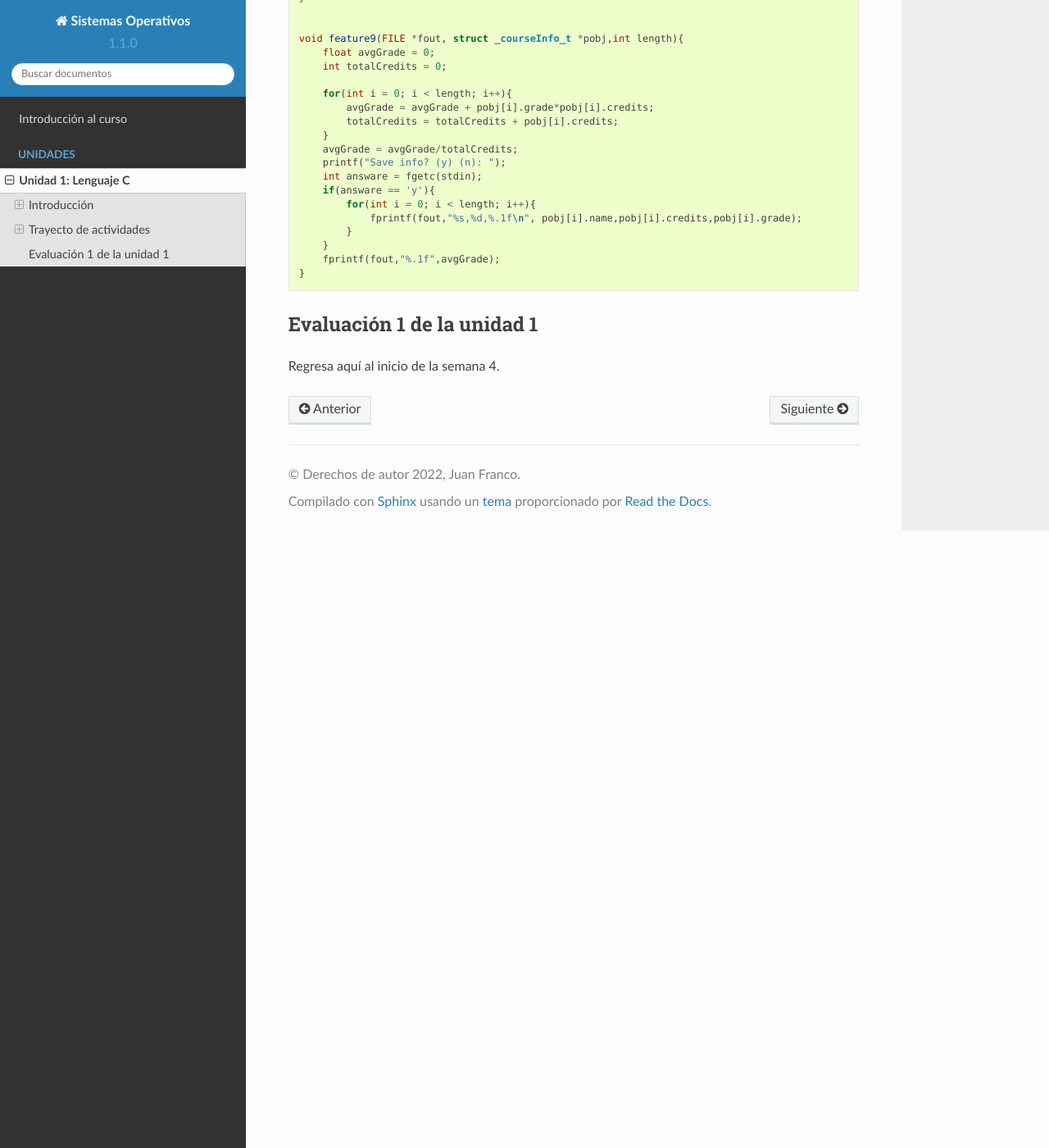
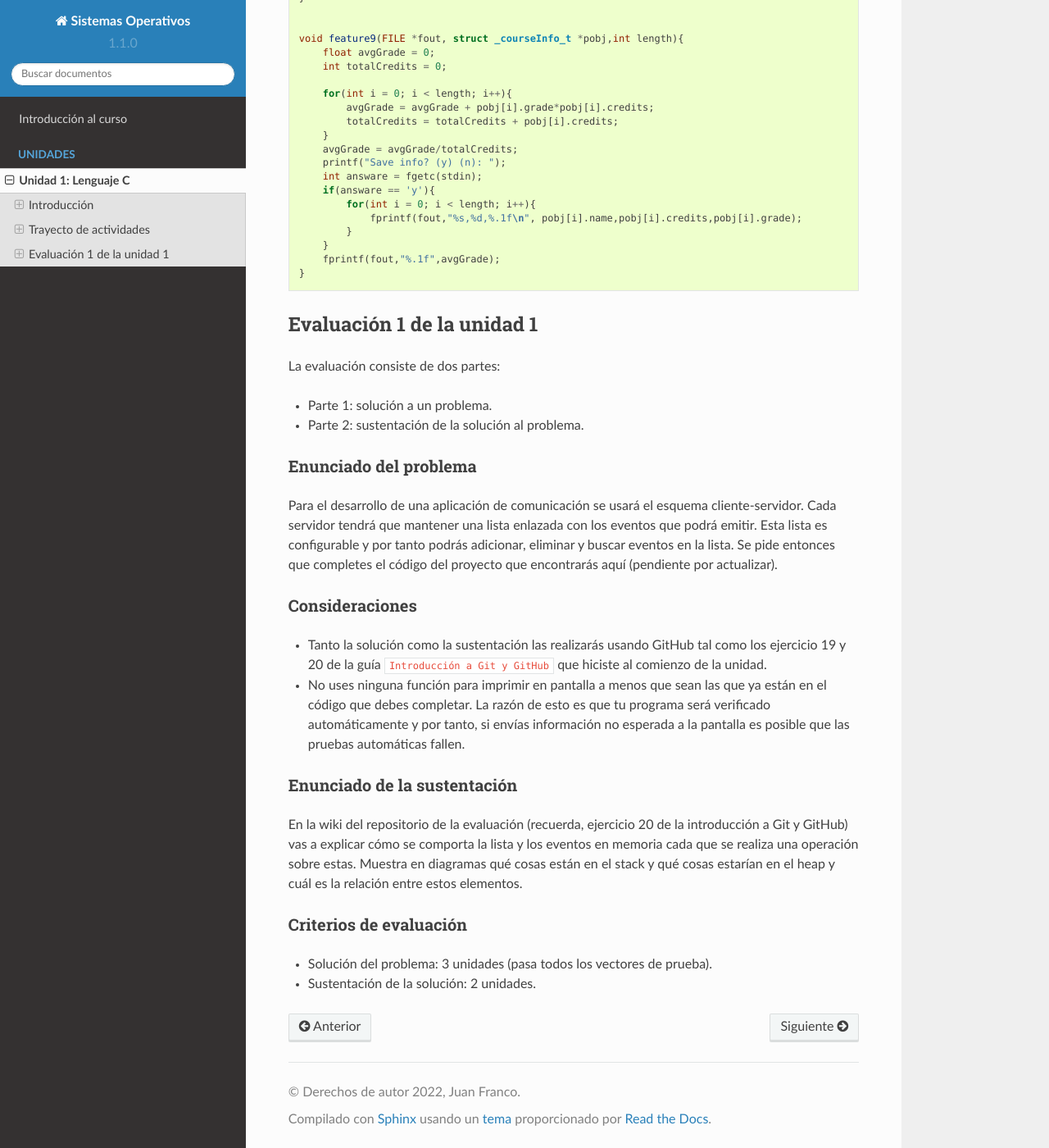
Before and after one commit to juanferfranco/sistemasoperativos, a Sphinx documentation site: the page built from docs/_unidad1/unidad1.rst, in a window 1280 px wide and 1400 px high, scrolled down 10307 px. Shown: the whole window at 82% size. Built offline with Sphinx 7.4.7 and the Read the Docs theme 2.0.0, drawn with Linux system fonts in a browser that asks for light colours; pages that are not in the unit, such as notebooks, are missing from menus.

Commit message:
in progress unit 1 eval1

```diff
--- a/docs/_unidad1/unidad1.rst
+++ b/docs/_unidad1/unidad1.rst
@@ -576,4 +576,38 @@ student.c:
 Evaluación 1 de la unidad 1
 ----------------------------
 
-Regresa aquí al inicio de la semana 4.
+La evaluación consiste de dos partes:
+
+* Parte 1: solución a un problema.
+* Parte 2: sustentación de la solución al problema.
+
+Enunciado del problema
+************************
+
+Para el desarrollo de una aplicación de comunicación se usará el esquema cliente-servidor. Cada servidor
+tendrá que mantener una lista enlazada con los eventos que podrá emitir. Esta lista es configurable y
+por tanto podrás adicionar, eliminar y buscar eventos en la lista. Se pide entonces que completes
+el código del proyecto que encontrarás aquí (pendiente por actualizar).
+
+Consideraciones
+****************
+
+* Tanto la solución como la sustentación las realizarás usando GitHub tal como los ejercicio 19 y 20
+  de la guía ``Introducción a Git y GitHub`` que hiciste al comienzo de la unidad.
+* No uses ninguna función para imprimir en pantalla a menos que sean las que ya están en el código
+  que debes completar. La razón de esto es que tu programa será verificado automáticamente y por tanto,
+  si envías información no esperada a la pantalla es posible que las pruebas automáticas fallen.
+
+Enunciado de la sustentación
+*******************************
+
+En la wiki del repositorio de la evaluación (recuerda, ejercicio 20 de la introducción a Git y GitHub) vas a
+explicar cómo se comporta la lista y los eventos en memoria cada que se realiza una operación sobre estas.
+Muestra en diagramas qué cosas están en el stack y qué cosas estarían en el heap y cuál es la relación entre
+estos elementos.
+
+Criterios de evaluación
+**************************
+
+* Solución del problema: 3 unidades (pasa todos los vectores de prueba).
+* Sustentación de la solución: 2 unidades.
```
